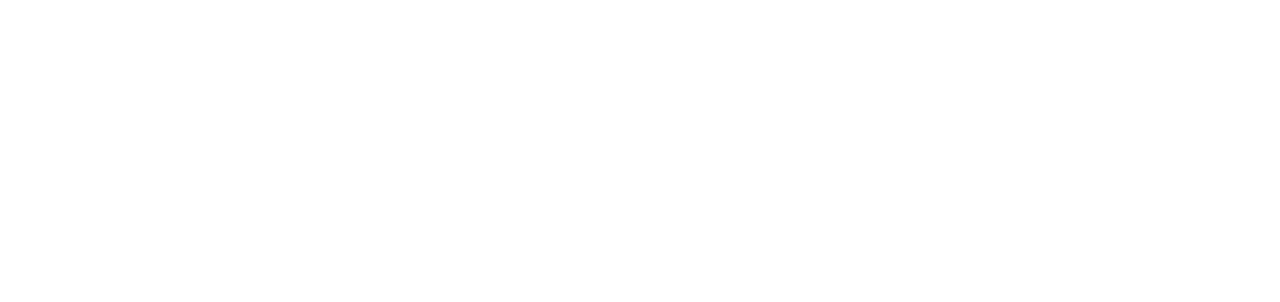
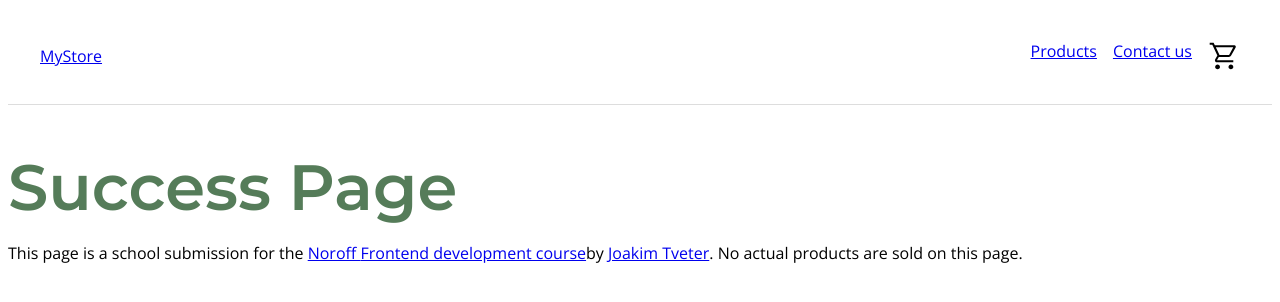
Before and after one commit to joakimtveter/noroff-js-framework, a React (Vite) app: page /checkout-success in a window 1280 px wide. Before the commit this address had no page. Shown: the top 302 px of the page. Built offline with nearby package versions, Linux system fonts and the light colour scheme.

Commit message:
Basic sucess page functionallity

```diff
--- /dev/null
+++ b/src/pages/successPage.tsx
@@ -0,0 +1,17 @@
+import { Helmet } from 'react-helmet-async';
+import Layout from '@/components/layout';
+
+function SuccessPage() {
+    return (
+        <>
+            <Helmet>
+                <title>{'Success Page'}</title>
+            </Helmet>
+            <Layout>
+                <h1>Success Page</h1>
+            </Layout>
+        </>
+    );
+}
+
+export default SuccessPage;
```
Also changed, not shown: src/main.tsx (+5 -5 lines).
